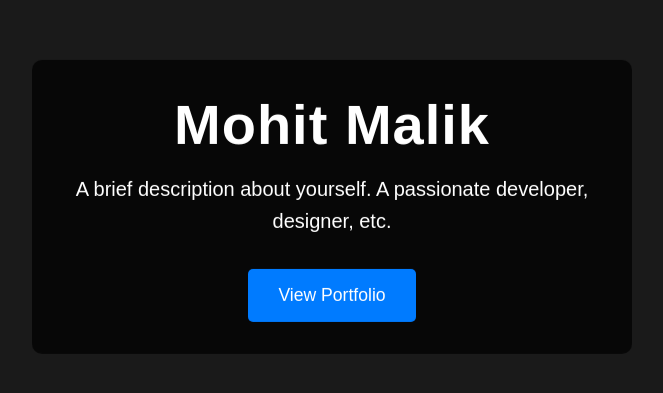
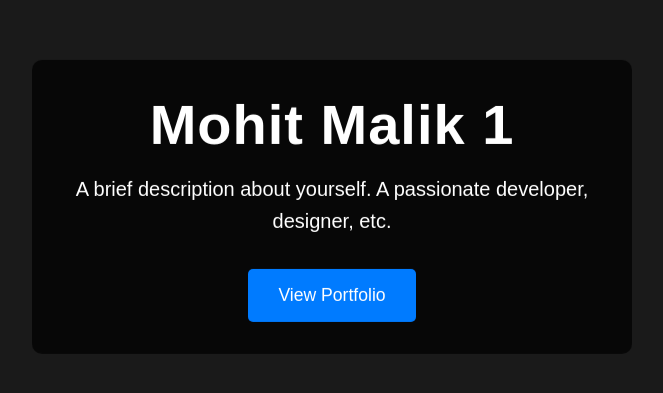
Before and after one commit to A-gyani/my-portfolio, a plain HTML site: page index.html in a window 1280 px wide. Shown: the part 193-586 px from the top of the page, without its empty margins (308-971 px from the left). Drawn offline with Linux system fonts and the light colour scheme.

Commit message:
Update index.html
aa

```diff
--- a/index.html
+++ b/index.html
@@ -111,7 +111,7 @@
 <body>
     <div class="bg-image"></div>
     <div class="content">
-        <h1>Mohit Malik</h1>
+        <h1>Mohit Malik 1</h1>
         <p>A brief description about yourself. A passionate developer, designer, etc.</p>
         <a href="portfolio.html" class="portfolio-link">View Portfolio</a>
     </div>
```
